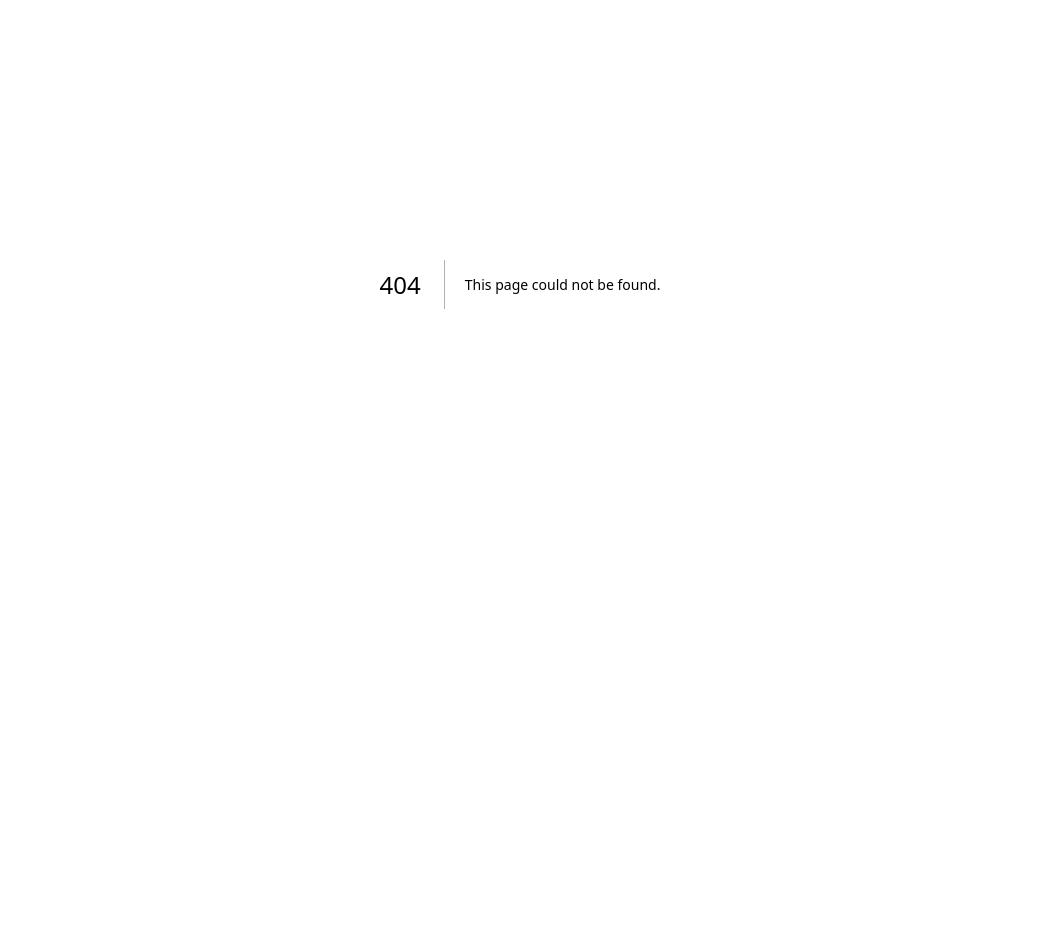
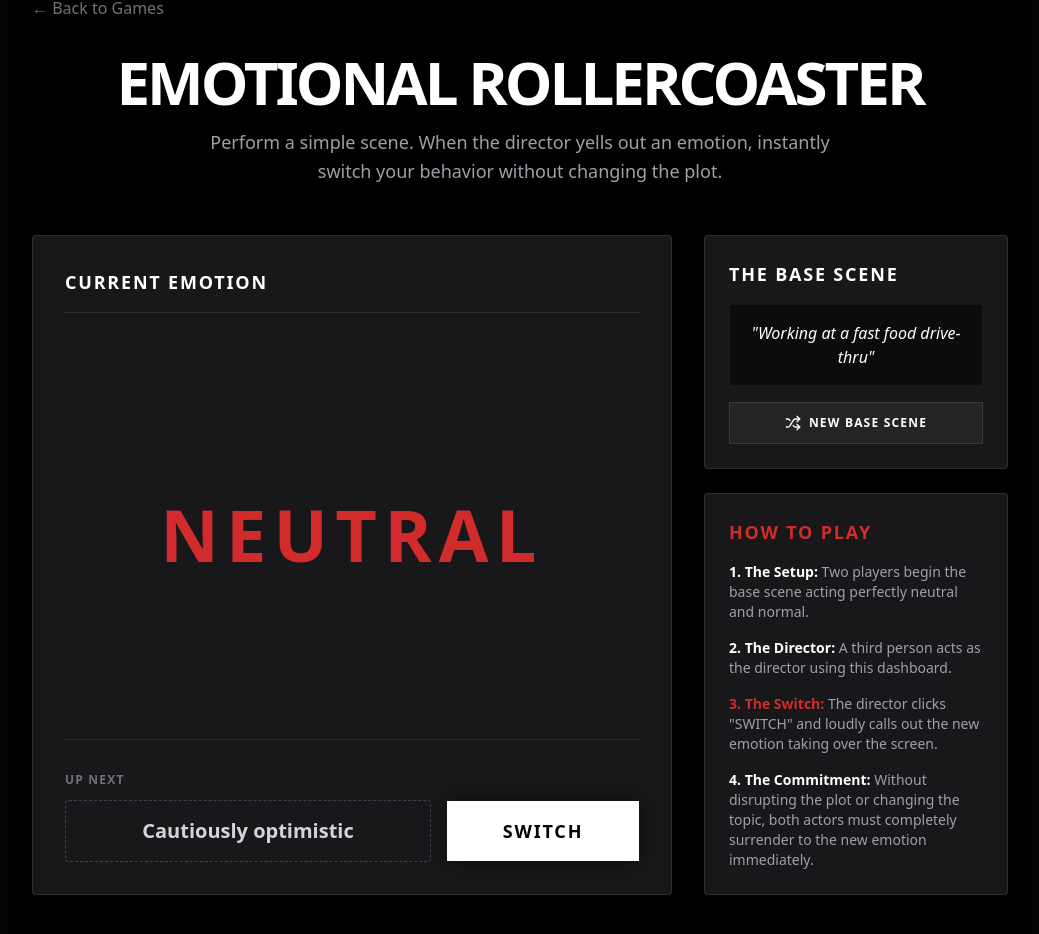
Before and after one commit to Mathe-S/improv, a Next.js app: page /games/emotional-rollercoaster in a window 1280 px wide. Before the commit this address had no page. Shown: the part 116-1050 px from the top of the page, without its empty margins (120-1159 px from the left). Before the commit the page ends 800 px from the top, so only its background shows below. Built offline with nearby package versions, Linux system fonts and the light colour scheme.

Commit message:
feat: implement Emotional Rollercoaster game page and add its slug.

```diff
--- /dev/null
+++ b/src/app/games/emotional-rollercoaster/page.tsx
@@ -0,0 +1,163 @@
+"use client";
+
+import { useState, useEffect } from "react";
+import Link from "next/link";
+import { getRandomItem, allEmotions } from "@/data/toolboxData";
+import { Shuffle } from "lucide-react";
+
+const starterScenarios = [
+  "Working at a fast food drive-thru",
+  "Breaking up at a fancy restaurant",
+  "Trying to return a defective parachute",
+  "Two pilots flying a plane into turbulence",
+  "Roommates arguing over dirty dishes",
+  "A hostage negotiator and a bank robber",
+  "Meeting the in-laws for the first time",
+  "Two astronauts on a spacewalk",
+];
+
+export default function EmotionalRollercoasterPage() {
+  const [scenario, setScenario] = useState(starterScenarios[0]);
+  const [currentEmotion, setCurrentEmotion] = useState("Neutral");
+  const [nextEmotion, setNextEmotion] = useState(allEmotions[0]);
+
+  // To highlight exactly when they switch
+  const [flash, setFlash] = useState(false);
+
+  useEffect(() => {
+    // Generate an initial random emotion
+    setNextEmotion(getRandomItem(allEmotions));
+  }, []);
+
+  const handleGenerateScenario = () => {
+    setScenario(getRandomItem(starterScenarios));
+  };
+
+  const handleSwitchEmotion = () => {
+    // Current emotion becomes what was "next", and we queue a new "next"
+    setCurrentEmotion(nextEmotion);
+
+    let nextRand = getRandomItem(allEmotions);
+    // ensure we don't pick the exact same one twice in a row
+    while (nextRand === nextEmotion) {
+      nextRand = getRandomItem(allEmotions);
+    }
+    setNextEmotion(nextRand);
+
+    // Trigger visual flash
+    setFlash(true);
+    setTimeout(() => setFlash(false), 300);
+  };
+
+  return (
+    <div className="min-h-screen bg-black pt-28 pb-20 px-6 max-w-5xl mx-auto flex flex-col">
+      <Link href="/games" className="text-zinc-500 hover:text-white mb-8 inline-block transition-colors">
+        ← Back to Games
+      </Link>
+
+      <div className="text-center mb-12">
+        <h1 className="text-4xl md:text-6xl font-black text-white mb-4 tracking-tighter uppercase relative inline-block">
+          Emotional Rollercoaster
+        </h1>
+        <p className="text-zinc-400 max-w-2xl mx-auto text-lg leading-relaxed">
+          Perform a simple scene. When the director yells out an emotion, instantly switch your behavior without changing the plot.
+        </p>
+      </div>
+
+      <div className="grid lg:grid-cols-12 gap-8 mb-8 flex-1">
+
+        {/* Main Stage Panel */}
+        <div className={`lg:col-span-8 border rounded-sm p-6 md:p-8 flex flex-col shadow-lg transition-all duration-300 ${
+           flash
+           ? "bg-white border-white scale-[1.01]"
+           : "bg-zinc-900 border-white/10"
+        }`}>
+
+          <div className="flex justify-between items-center border-b border-white/10 pb-4 mb-4 shrink-0">
+             <h2 className={`text-lg font-bold uppercase tracking-widest ${flash ? "text-black" : "text-white"}`}>
+                Current Emotion
+             </h2>
+          </div>
+
+          <div className="flex-1 flex flex-col justify-center text-center py-12">
+               <div className={`text-5xl md:text-7xl font-black uppercase tracking-widest transition-colors ${
+                  flash ? "text-black" : "text-accent-red"
+               }`}>
+                  {currentEmotion}
+               </div>
+          </div>
+
+          {/* Director's Controls (Queue) */}
+          <div className="mt-auto border-t border-white/10 pt-8">
+             <p className={`text-xs uppercase tracking-widest font-bold mb-3 ${flash ? "text-zinc-600" : "text-zinc-500"}`}>
+               Up Next
+             </p>
+             <div className="flex flex-col sm:flex-row gap-4 items-stretch sm:items-center">
+                <div className={`flex-1 border border-dashed rounded-sm p-4 text-center font-bold text-xl ${
+                   flash ? "border-zinc-400 text-zinc-800" : "border-zinc-700 text-zinc-300"
+                }`}>
+                   {nextEmotion}
+                </div>
+
+                <button
+                   onClick={handleSwitchEmotion}
+                   className={`h-full sm:h-auto sm:w-48 py-4 font-black text-lg uppercase tracking-widest transition-all shadow-[0_0_20px_rgba(0,0,0,0.5)] ${
+                      flash
+                      ? "bg-black text-white hover:bg-zinc-800"
+                      : "bg-white text-black hover:bg-zinc-200"
+                   }`}
+                >
+                   SWITCH
+                </button>
+             </div>
+          </div>
+
+        </div>
+
+        {/* Setup & Sidebar */}
+        <div className="lg:col-span-4 space-y-6 flex flex-col">
+
+          <div className="bg-zinc-900 border border-white/10 rounded-sm p-6 shadow-lg">
+            <h2 className="text-lg font-bold text-white uppercase tracking-widest mb-4">
+               The Base Scene
+            </h2>
+            <div className="bg-black/50 border border-white/5 p-4 text-center mb-4 rounded-sm">
+               <p className="font-medium text-white italic">
+                  "{scenario}"
+               </p>
+            </div>
+            <button
+               onClick={handleGenerateScenario}
+               className="w-full py-3 bg-white/5 text-white font-bold text-xs uppercase tracking-widest hover:bg-white/10 transition-colors border border-white/10 flex items-center justify-center gap-2"
+             >
+               <Shuffle className="w-4 h-4" /> New Base Scene
+             </button>
+          </div>
+
+          <div className="bg-zinc-900 border border-white/10 rounded-sm p-6 shadow-lg flex-1">
+            <h2 className="text-lg font-bold text-accent-red uppercase tracking-widest mb-4">
+              How To Play
+            </h2>
+
+            <div className="space-y-4">
+               <p className="text-zinc-400 text-sm">
+                 <strong className="text-white">1. The Setup:</strong> Two players begin the base scene acting perfectly neutral and normal.
+               </p>
+               <p className="text-zinc-400 text-sm">
+                 <strong className="text-white">2. The Director:</strong> A third person acts as the director using this dashboard.
+               </p>
+               <p className="text-zinc-400 text-sm">
+                 <strong className="text-accent-red">3. The Switch:</strong> The director clicks "SWITCH" and loudly calls out the new emotion taking over the screen.
+               </p>
+               <p className="text-zinc-400 text-sm">
+                 <strong className="text-white">4. The Commitment:</strong> Without disrupting the plot or changing the topic, both actors must completely surrender to the new emotion immediately.
+               </p>
+            </div>
+
+          </div>
+        </div>
+
+      </div>
+    </div>
+  );
+}
--- a/src/data/toolboxData.ts
+++ b/src/data/toolboxData.ts
@@ -410,6 +410,7 @@ export const improvGames: ImprovGame[] = [
     ],
     playerCount: "2+",
     difficulty: "beginner",
+    slug: "emotional-rollercoaster",
   },
   {
     name: "One Word Story",
```
